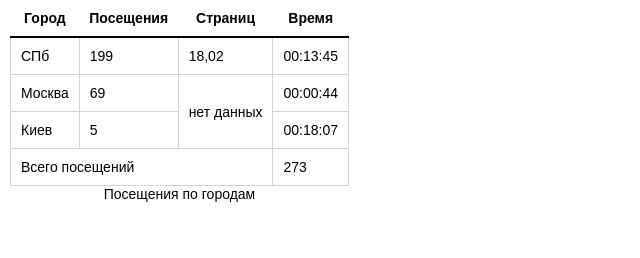
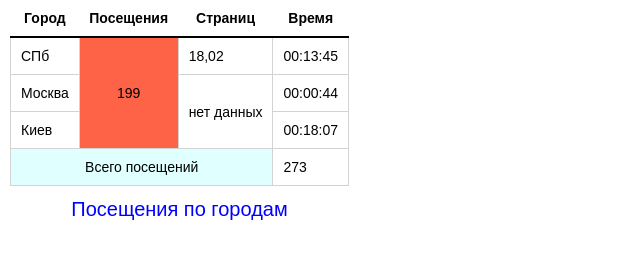
Before and after one commit to SerhiiTkachenko/Games, a plain HTML site: page study/index.html in a window 1280 px wide. Shown: the whole page, without its empty margins (0-640 px from the left). Drawn offline with Linux system fonts and the light colour scheme.

Commit message:
changed table

```diff
--- a/study/index.html
+++ b/study/index.html
@@ -32,7 +32,24 @@
         }
 
         caption {
+            margin-top: 12px;
+            font-size: 20px;
             caption-side: bottom;
+            color: blue;
+        }
+        .visited_row {
+            text-align: center;
+            background-color: tomato;
+        }
+        .enter_row {
+            text-align: center;
+            background-color: lightcyan;
+        }
+        th:hover {
+            background-color: grey;
+        }
+        th:hover::first-letter {
+            color: red;
         }
     </style>
 </head>
@@ -42,29 +59,27 @@
         <caption>Посещения по городам</caption>
         <tr>
             <th>Город</th>
-            <th>Посещения</th>
+            <th class="active_row">Посещения</th>
             <th>Страниц</th>
             <th>Время</th>
         </tr>
         <tr>
             <td>СПб</td>
-            <td>199</td>
+            <td class="visited_row" rowspan="3">199</td>
             <td>18,02</td>
             <td>00:13:45</td>
         </tr>
         <tr>
             <td>Москва</td>
-            <td>69</td>
             <td rowspan="2">нет данных</td>
             <td>00:00:44</td>
         </tr>
         <tr>
             <td>Киев</td>
-            <td>5</td>
             <td>00:18:07</td>
         </tr>
         <tr>
-            <td colspan="3">Всего посещений</td>
+            <td class="enter_row" colspan="3">Всего посещений</td>
             <td>273</td>
         </tr>
     </table>
```
